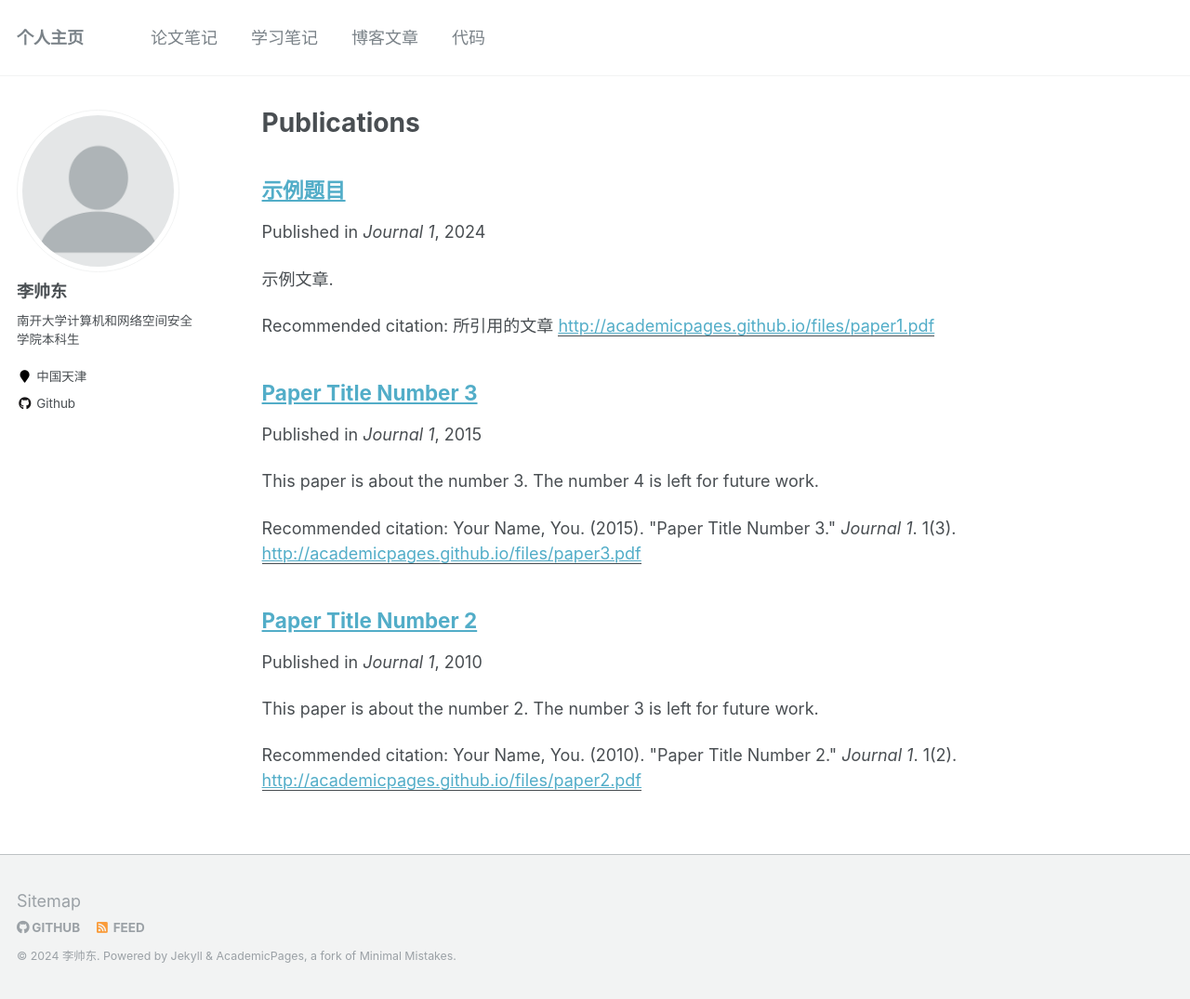
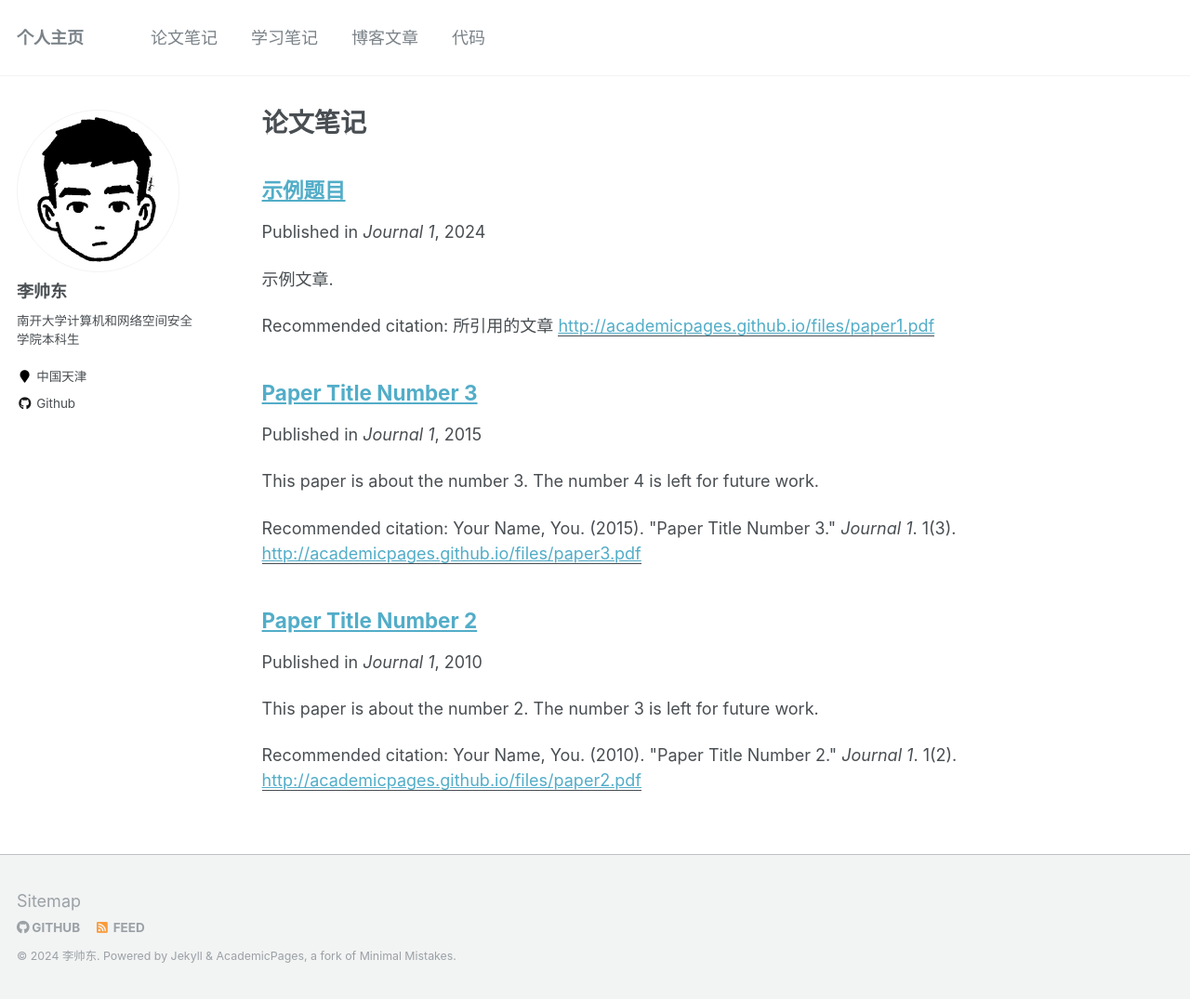
Before and after one commit to LeeOrange-is-me/LeeOrange-is-me.github.io, a Jekyll site: the page built from _pages/publications.md, in a window 1280 px wide and 1075 px high. Shown: the whole window at 93% size. Built offline with Jekyll 4.4.1, drawn with Linux system fonts in a browser that asks for light colours.

Commit message:
fix(publications_menu)

```diff
--- a/_pages/publications.md
+++ b/_pages/publications.md
@@ -1,6 +1,6 @@
 ---
 layout: archive
-title: "Publications"
+title: "论文笔记"
 permalink: /publications/
 author_profile: true
 ---
```
Also changed, not shown: images/profile.png, images/profile1.png (added).
